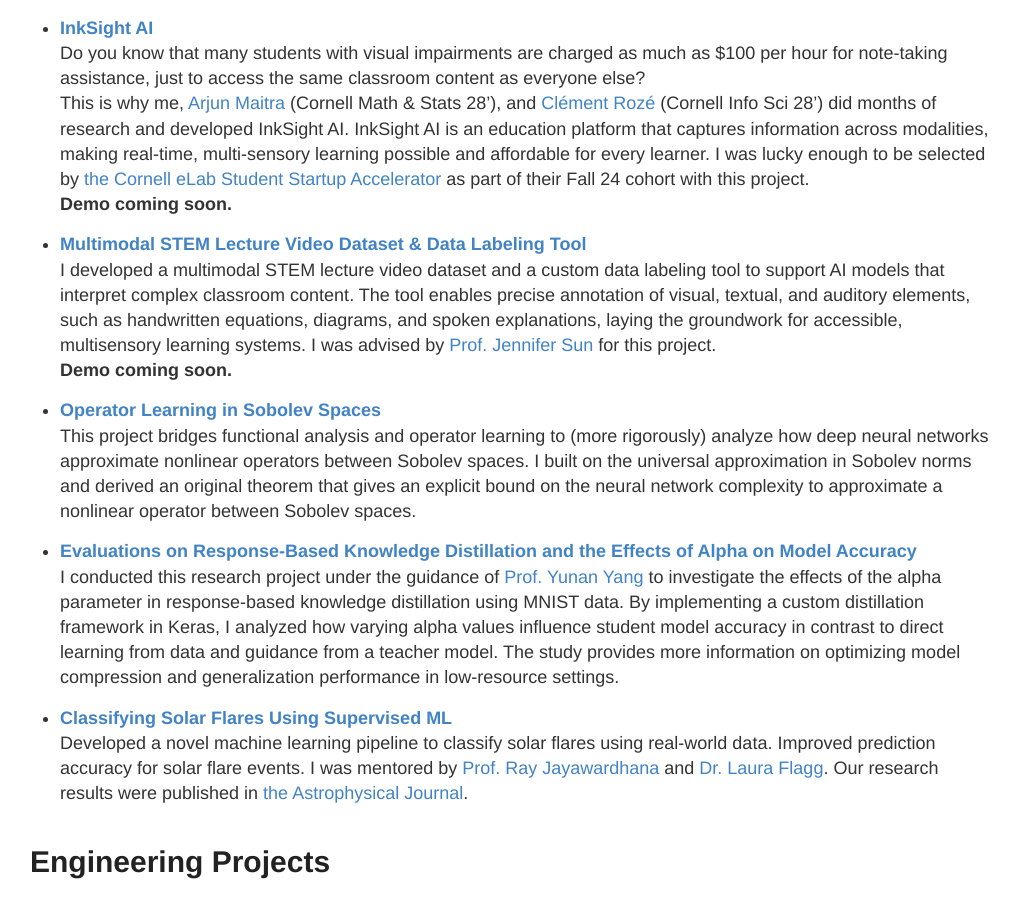
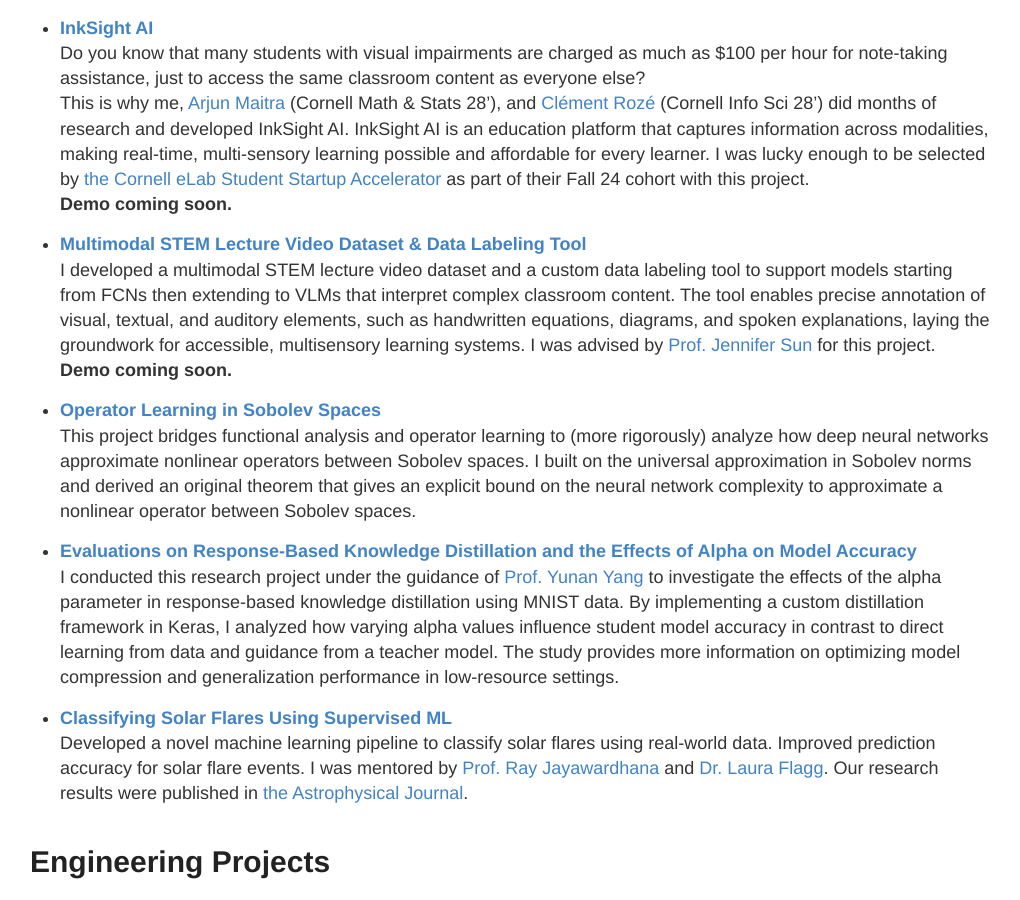
Before and after one commit to nicolehao34/nicolehao34.github.io, a Jekyll site: the page built from index.md, in a window 1280 px wide and 900 px high, scrolled down 735 px. Shown: the whole window, without its empty margins (130-1150 px from the left). Built offline with Jekyll 4.4.1, drawn with Linux system fonts in a browser that asks for light colours.

Commit message:
Update index.md

```diff
--- a/index.md
+++ b/index.md
@@ -27,7 +27,7 @@
 **Demo coming soon.**
 
 - **[Multimodal STEM Lecture Video Dataset & Data Labeling Tool](https://github.com/Cornell-InkSight/InkSight-DataLabeler.git)** <br>
-I developed a multimodal STEM lecture video dataset and a custom data labeling tool to support AI models that interpret complex classroom content. The tool enables precise annotation of visual, textual, and auditory elements, such as handwritten equations, diagrams, and spoken explanations, laying the groundwork for accessible, multisensory learning systems. I was advised by [Prof. Jennifer Sun](https://jenjsun.com/) for this project. <br>
+I developed a multimodal STEM lecture video dataset and a custom data labeling tool to support models starting from FCNs then extending to VLMs that interpret complex classroom content. The tool enables precise annotation of visual, textual, and auditory elements, such as handwritten equations, diagrams, and spoken explanations, laying the groundwork for accessible, multisensory learning systems. I was advised by [Prof. Jennifer Sun](https://jenjsun.com/) for this project. <br>
 **Demo coming soon.**
 
 - **[Operator Learning in Sobolev Spaces](https://github.com/nicolehao34/Operator-Learning-in-Sobolev-Spaces/blob/1e5a854088be6fa6befb59d4af8f21b874ac209c/MATH_6220_Final_Project%20(3).pdf)** <br>
```
